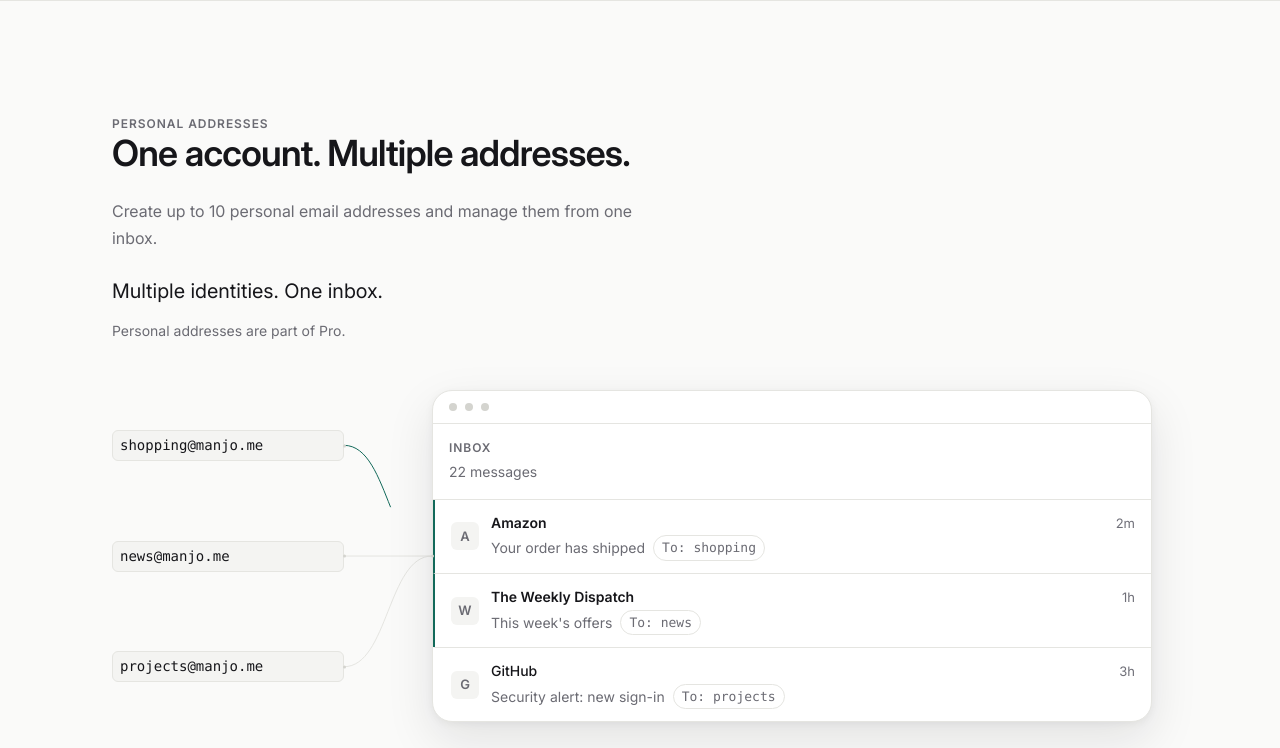
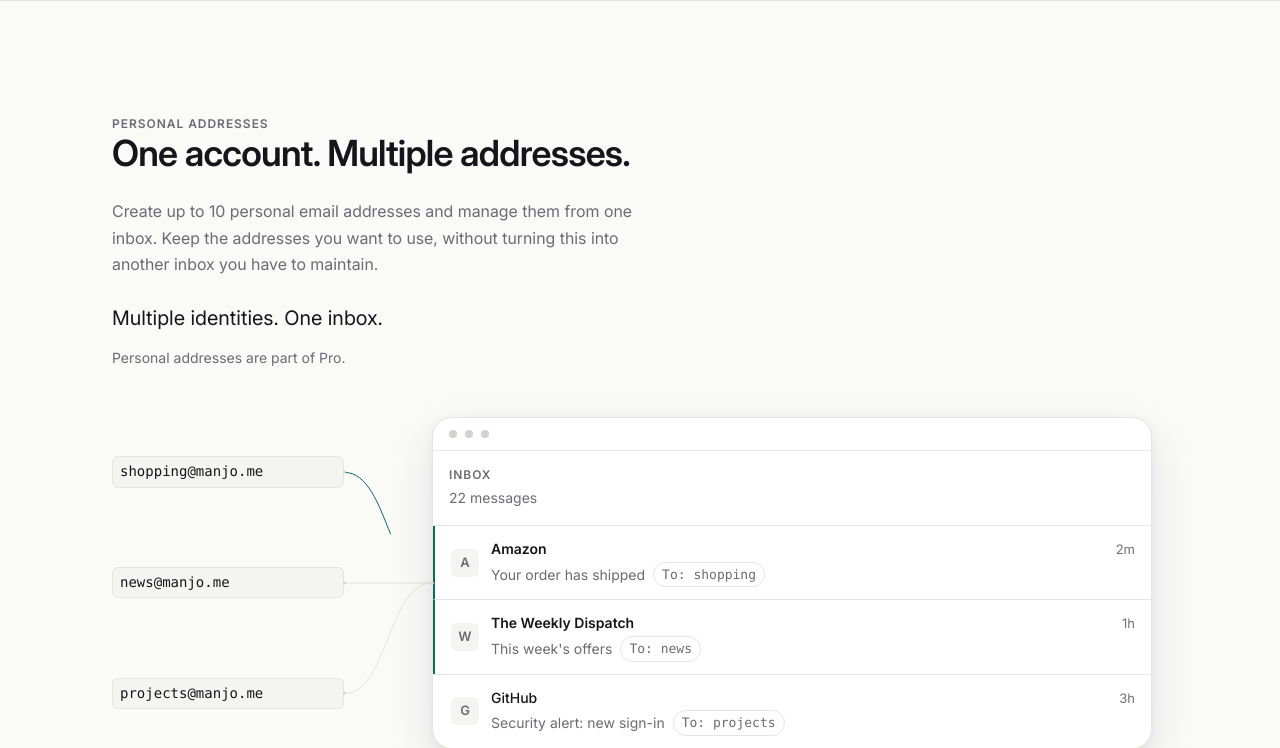
Before and after one commit to Manjo-Consulting-AB/tempmail, a PHP site: page /private-network/ in a window 1280 px wide. Shown: the part 1823-2571 px from the top of the page. Run offline with PHP 8.4, Linux system fonts and the light colour scheme; data that the repository does not hold is empty; some libraries are stand-ins or nearby versions.

Commit message:
Clarify stable addresses and mail retention

```diff
--- a/partials/landing/addresses.php
+++ b/partials/landing/addresses.php
@@ -4,9 +4,11 @@
  * §3.2 (the "spine" model, used subtly), §2.1 (render the domain).
  *
  * The section that separates Mail Shield from a tempmail generator: several
- * permanent addresses feeding one inbox. That idea is carried by the diagram —
- * three thin connectors converging on a single inbox card, one of them tinted
- * to show the live path. No arrowheads, no glow, no sci-fi network (§3.2).
+ * stable addresses feeding one inbox. The addresses can remain in use while
+ * the mail they receive is still subject to the user's retention settings.
+ * That idea is carried by the diagram — three thin connectors converging on a
+ * single inbox card, one of them tinted to show the live path. No arrowheads,
+ * no glow, no sci-fi network (§3.2).
  *
  * id="features" is load-bearing: the nav's Features link targets it, so this is
  * where the feature run starts.
@@ -37,7 +39,7 @@ $msAddrDomain = htmlspecialchars(
             <div class="ms-addresses__copy">
                 <p class="ms-eyebrow">Personal addresses</p>
                 <h2 class="ms-h2">One account. Multiple addresses.</h2>
-                <p class="ms-addresses__body">Create up to 10 personal email addresses and manage them from one inbox.</p>
+                <p class="ms-addresses__body">Create up to 10 personal email addresses and manage them from one inbox. Keep the addresses you want to use, without turning this into another inbox you have to maintain.</p>
                 <p class="ms-addresses__kicker">Multiple identities. One inbox.</p>
                 <p class="ms-addresses__tier">Personal addresses are part of Pro.</p>
             </div>
```
